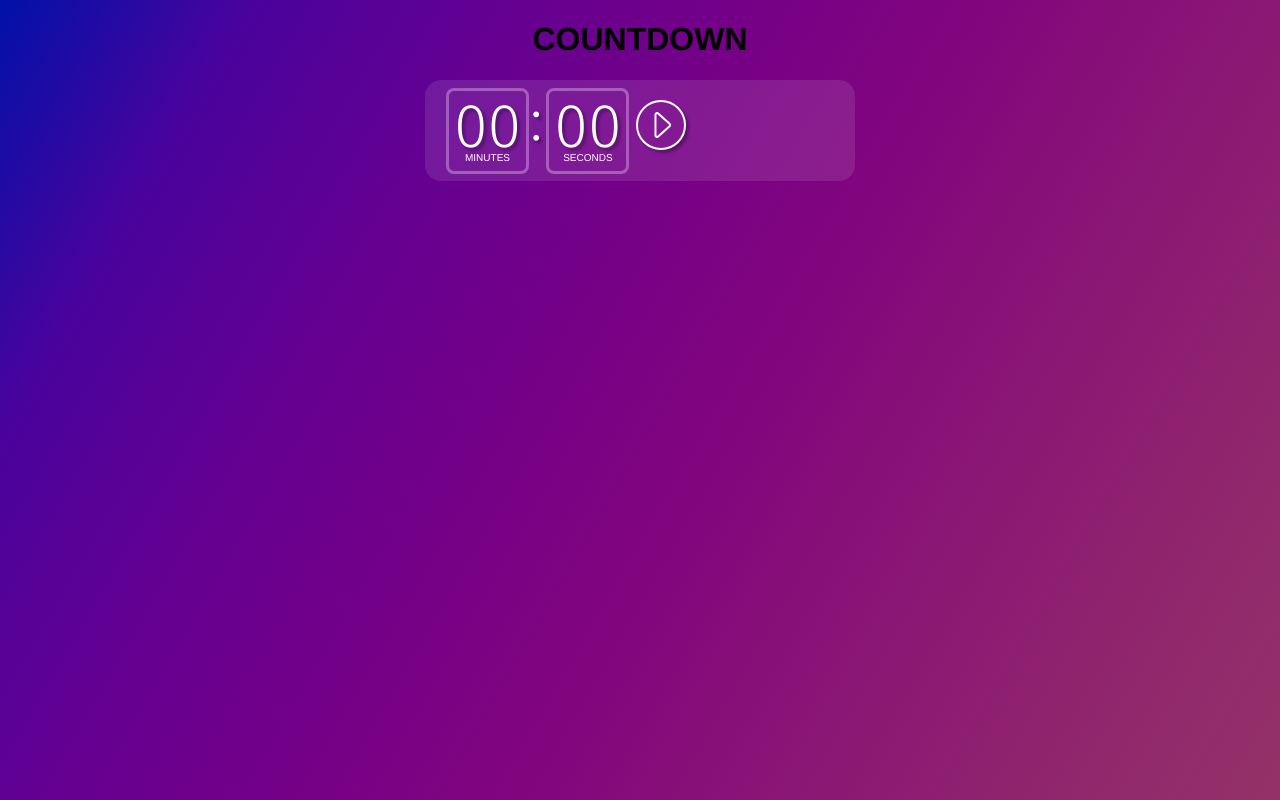
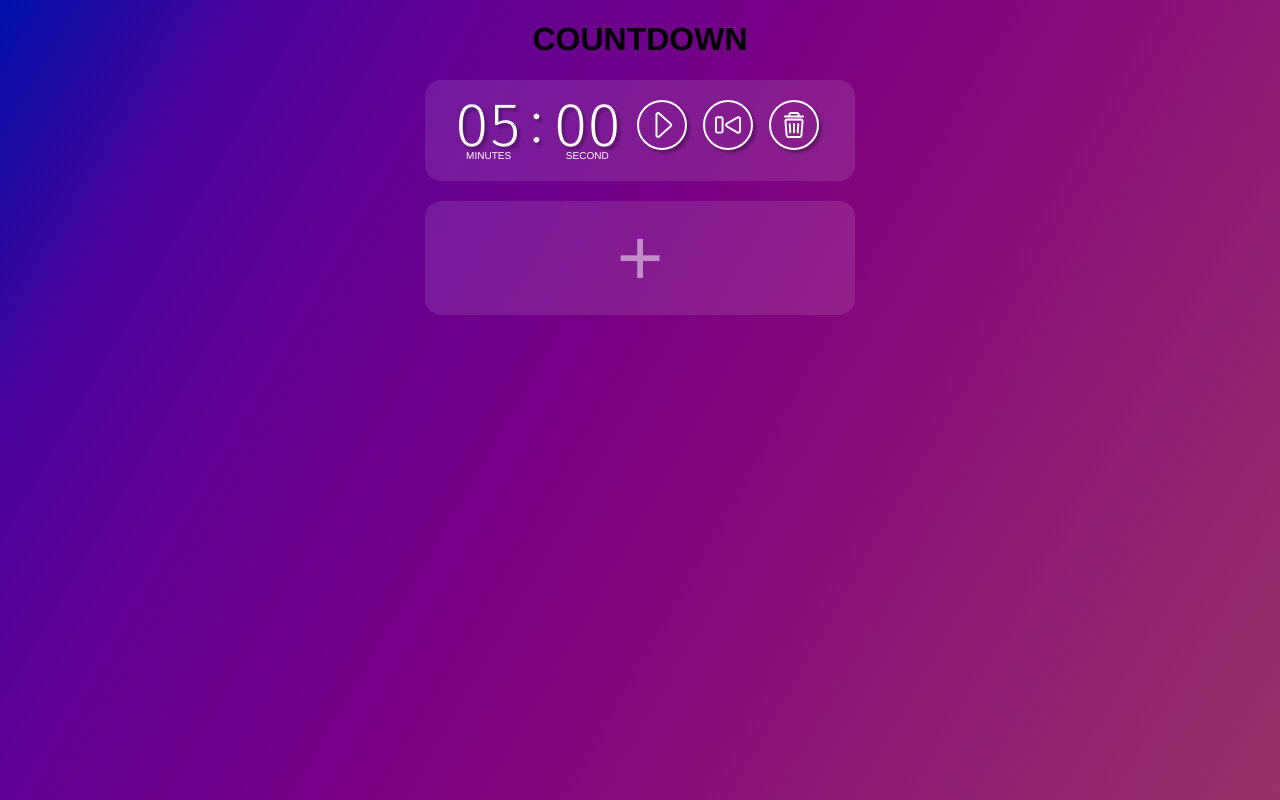
Before and after one commit to VuktorTS/timer, a React (Vite) app: page / in a window 1280 px wide. Built offline with nearby package versions, Linux system fonts and the light colour scheme.

Commit message:
multiple

```diff
--- a/package.json
+++ b/package.json
@@ -11,6 +11,7 @@
   },
   "dependencies": {
     "clsx": "^2.1.1",
+    "nanoid": "^5.0.7",
     "react": "^18.3.1",
     "react-dom": "^18.3.1",
     "styled-components": "^6.1.11"
--- a/src/AddTimer/AddTimer.jsx
+++ b/src/AddTimer/AddTimer.jsx
@@ -28,7 +28,7 @@ function AddTimer({ onAdd }) {
         <Colon>:</Colon>
         <Input name="seconds" value={data.seconds} onChange={onChange} />
       </Parts>
-      <Button icon="play" label="Start" />
+      <Button icon="play" title="Start" />
     </FormAddTime>
   );
 }
--- a/src/Timer/Timer.jsx
+++ b/src/Timer/Timer.jsx
@@ -9,6 +9,8 @@ function Timer({ startTime, id, onDelete }) {
     state: { remaining, isRunning, isCompleted },
     dispatch,
   } = useTimer(startTime);
+
+  const handleDelete = () => onDelete(id);
 
   return (
     <TimerSection
@@ -34,10 +36,10 @@ function Timer({ startTime, id, onDelete }) {
       )}
       <Button
         icon="restart"
-        label="Restart"
+        title="Restart"
         onClick={() => dispatch({ type: "RESTART" })}
       />
-      <Button icon="trash" title="Delete" onClick={() => onDelete(id)} />
+      <Button icon="trash" title="Delete" onClick={handleDelete} />
     </TimerSection>
   );
 }
--- a/src/TimerManager/TimerManager.jsx
+++ b/src/TimerManager/TimerManager.jsx
@@ -1,17 +1,34 @@
 import { useState } from "react";
 import Timer from "../Timer/Timer";
-import { Timers } from "./TimerManager.styled";
+import { AddButton, Timers } from "./TimerManager.styled";
 import AddTimer from "../AddTimer/AddTimer";
+import { nanoid } from "nanoid";
 
 function TimerManager() {
-  const [startTime, setStartTime] = useState(0);
+  const [timers, setTimers] = useState([{ id: nanoid(), startTime: 300 }]);
+  const [isAdding, setAdding] = useState(false);
+
+  const onAdd = (startTime) => {
+    const id = nanoid();
+
+    setTimers((oldTimers) => [...oldTimers, { id, startTime }]);
+    setAdding(false);
+  };
+
+  const onDelete = (idToDelete) =>
+    setTimers((oldTimers) => oldTimers.filter(({ id }) => id !== idToDelete));
 
   return (
     <Timers>
-      {startTime > 0 ? (
-        <Timer startTime={startTime} onDelete={() => setStartTime(0)} />
+      {timers.map(({ id, startTime }) => (
+        <Timer key={id} startTime={startTime} id={id} onDelete={onDelete} />
+      ))}
+      {isAdding ? (
+        <AddTimer onAdd={onAdd} />
       ) : (
-        <AddTimer onAdd={setStartTime} />
+        <AddButton as="button" onClick={() => setAdding(true)}>
+          +
+        </AddButton>
       )}
     </Timers>
   );
--- a/src/TimerManager/TimerManager.styled.js
+++ b/src/TimerManager/TimerManager.styled.js
@@ -1,4 +1,5 @@
 import styled from "styled-components";
+import { TimerSection } from "../Timer/Timer.styled";
 
 export const Timers = styled.div`
   display: flex;
@@ -6,3 +7,19 @@ export const Timers = styled.div`
   align-items: center;
   gap: 20px;
 `;
+
+export const AddButton = styled(TimerSection)`
+  cursor: pointer;
+  font-size: 80px;
+  padding: 11px 0;
+  color: rgba(255 255 255 / 0.5);
+  border: 0;
+  align-items: center;
+  justify-content: center;
+  align-self: stretch;
+
+  &:hover {
+    color: white;
+    background: rgba(255 255 255 / 0.2);
+  }
+`;
```
Also changed, not shown: 1 other file (tests, documents, lock files or other folders).
